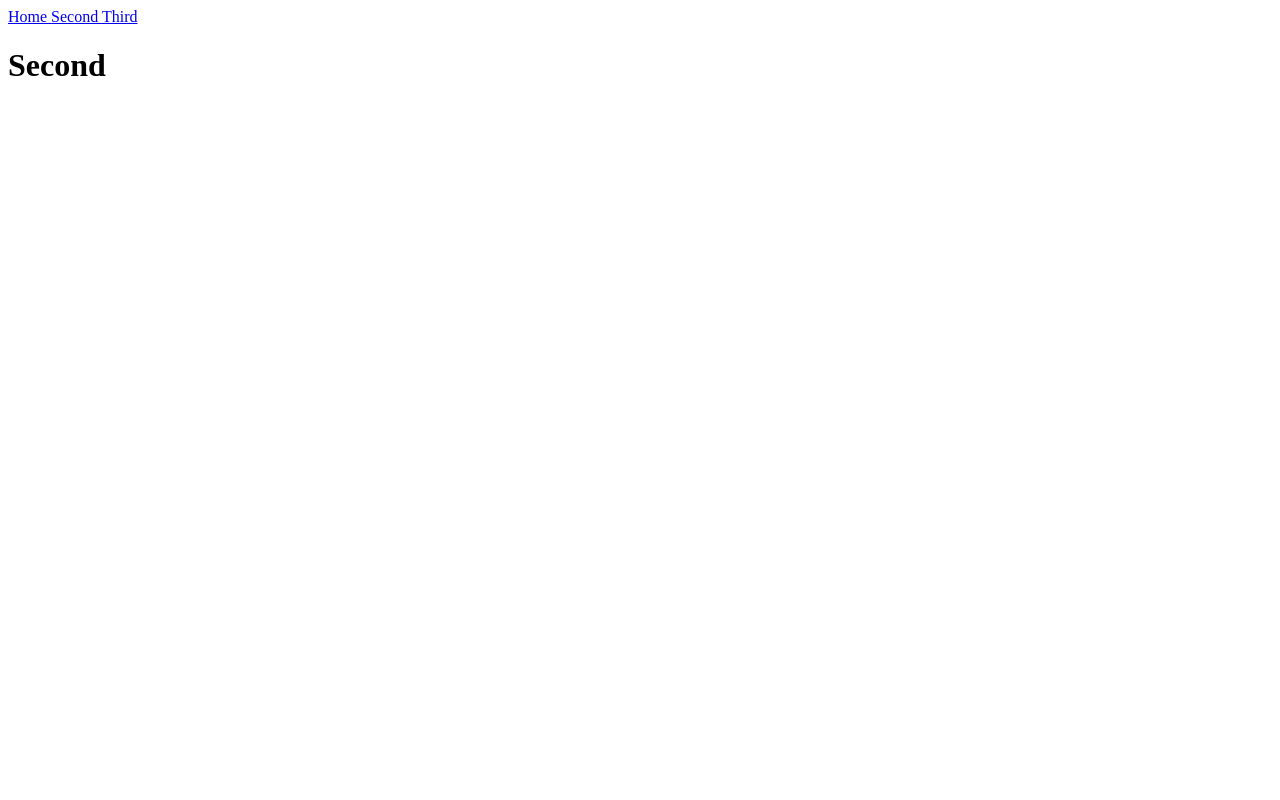
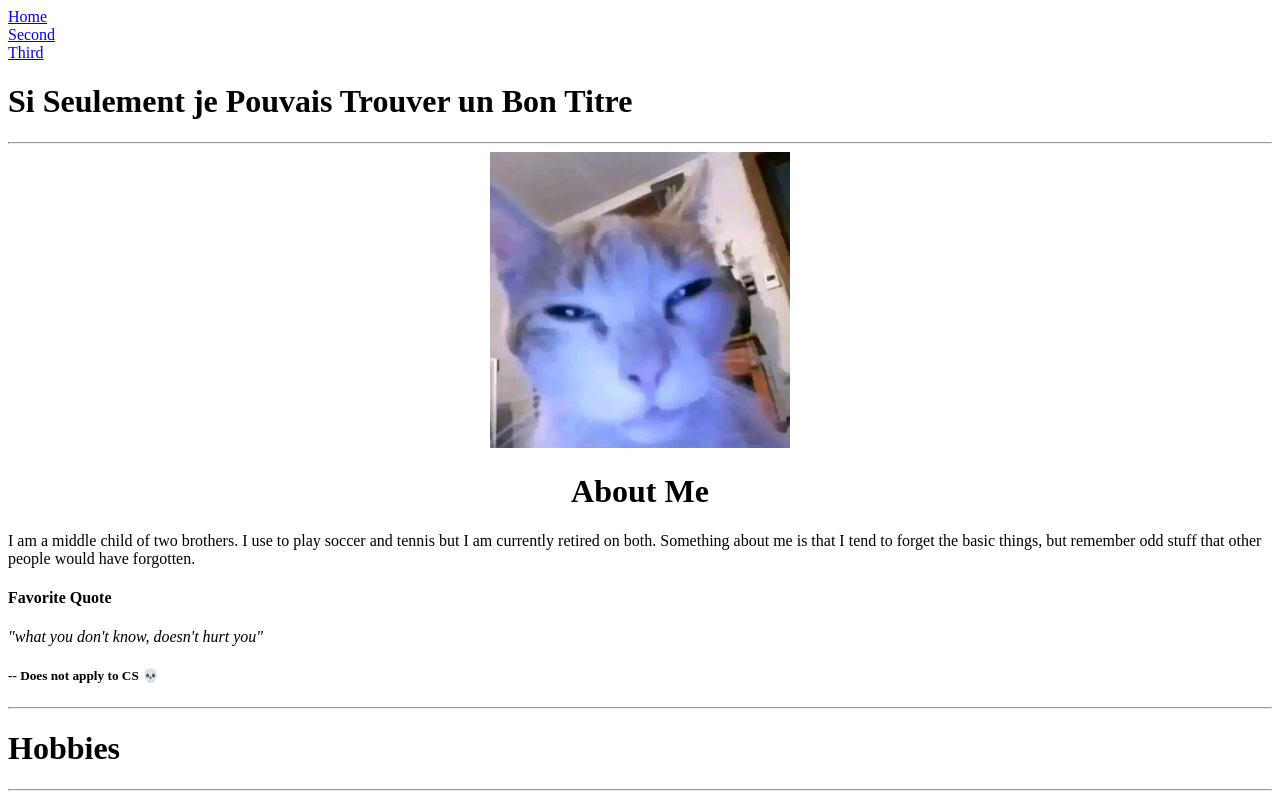
Before and after one commit to luisaruiz0/website-1, a plain HTML site: page second.html in a window 1280 px wide. Drawn offline with Linux system fonts and the light colour scheme.

Commit message:
added an about me section

```diff
--- a/second.html
+++ b/second.html
@@ -5,14 +5,42 @@
         <title>Second Page</title>
     </head>
     <body>
-        <div class = "Header">
+        <div>
             <a href = "index.html" > Home </a>
+            <br>
             <a href = "second.html" > Second </a>
+            <br>
             <a href = "third.html" > Third </a>
+
         </div>
-        <div class = "Body">
-            <h1>Second</h1>
+        <div>
+            <h1>Si Seulement je Pouvais Trouver un Bon Titre</h1>
+            <hr>
         </div>
+        <div>
+            <center>
+                <embed src= "images/IMG_1702.jpg">
+            </center>
+
+        </div>
+        <div>
+            <center>
+                <h1>About Me</h1>
+            </center>
+            <p>I am a middle child of two brothers. I use to play soccer and tennis
+                but I am currently retired on both. Something about me is that I tend to forget
+                the basic things, but remember odd stuff that other people would have forgotten.
+            </p>
+            <h4>Favorite Quote</h4>
+            <em>"what you don't know, doesn't hurt you"</em>
+            <h5>-- Does not apply to CS 💀</h5>
+            <hr>
+        </div>
+        <div>
+            <h1>Hobbies</h1>
+            <hr>
+        </div>
+
 
     </body>
 
```
Also changed, not shown: index.html (+3 -7 lines), images/IMG_1702.jpg (added).
